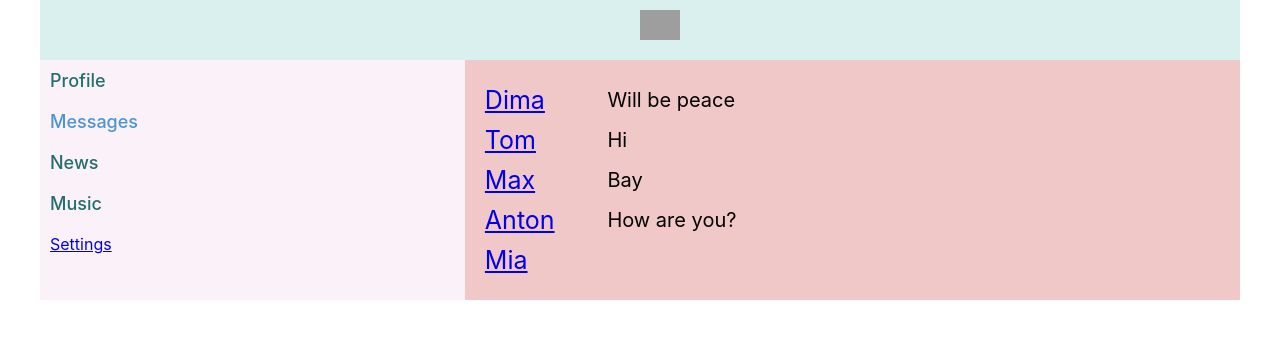
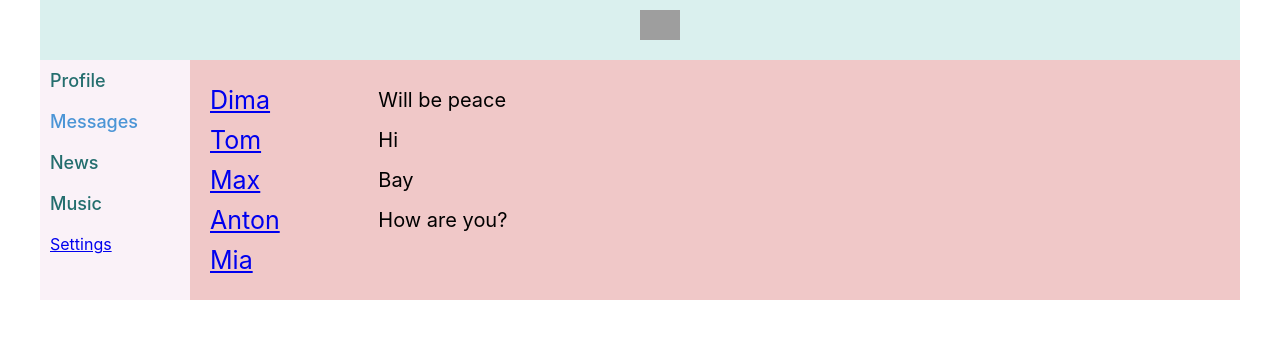
Before and after one commit to yulyazelikova/My-app, a React (Create React App) app: page /dialogs in a window 1280 px wide. Shown: the top 338 px of the page. Built offline with nearby package versions, Linux system fonts and the light colour scheme; grey boxes are pictures that could not be loaded.

Commit message:
рефакторинг

```diff
--- a/src/App.css
+++ b/src/App.css
@@ -5,7 +5,8 @@
   grid-template-areas:
   "h h"
   "n c";
-  grid-template-rows: 60px 1fr;
+  grid-template-rows: 60px 2fr;
+  grid-template-columns: 150px 1fr;
   /* grid-template-columns: 2fr 1fr; */
   /* grid-gap: 10px; */
 }
--- a/src/App.js
+++ b/src/App.js
@@ -22,7 +22,6 @@ function App() {
             <Route path='/music/*' element={<Music />} />
           </Routes>
         </div>
-
       </div>
     </BrowserRouter>
   );
--- /dev/null
+++ b/src/components/Dialogs/DialogItem/DialogItem.jsx
@@ -0,0 +1,14 @@
+import s from './../Dialogs.module.css'
+import { NavLink } from 'react-router-dom';
+
+
+const DialogItem = (props) => {
+  let path = '/dialogs/' + props.id;
+  return (
+    <div className={s.dialog}>
+      <NavLink to={path}>{props.name}</NavLink>
+    </div>
+  )
+}
+
+export default DialogItem;
--- a/src/components/Dialogs/Dialogs.jsx
+++ b/src/components/Dialogs/Dialogs.jsx
@@ -1,20 +1,17 @@
+
+import s from './Dialogs.module.css'
+import DialogItem from './DialogItem/DialogItem';
+import Massage from './Message/Message';
 import { NavLink } from 'react-router-dom';
-import s from './Dialogs.module.css'
 
+const Dialogs = (props) => {
 
-
-const DialogItem = (props) => {
-  let path = '/dialogs/' + props.id;
-  return (
-    <div className={s.dialog}>
-      <NavLink to={path}>{props.name}</NavLink>
-    </div>
-  )
-}
-
-const Massage = (props) => {
-  return <div className={s.massge}>{props.massage}</div>
-}
+  let massage = [
+    { id: 1, massage: 'Will be peace' },
+    { id: 2, massage: 'Hi' },
+    { id: 3, massage: 'Bay' },
+    { id: 4, massage: 'How are you?' },
+  ]
 
   let dialogsData = [
     { id: 1, name: 'Dima' },
@@ -28,18 +25,11 @@ let doalogsElements = dialogsData.map((el) => {
     return <DialogItem id={el.id} name={el.name} />
   })
 
-let massage = [
-  { id: 1, massage: 'Will be peace' },
-  { id: 2, massage: 'Hi' },
-  { id: 3, massage: 'Bay' },
-  { id: 4, massage: 'How are you?' },
-]
 
   let massagesElimints = massage.map((el) => {
     return <Massage massage={el.massage} />
   })
 
-const Dialogs = (props) => {
   return (
     <div className={s.dialogs}>
       <div className={s.dialogItems}>
--- /dev/null
+++ b/src/components/Dialogs/Message/Message.jsx
@@ -0,0 +1,8 @@
+import s from './../Dialogs.module.css'
+
+
+const Massage = (props) => {
+  return <div className={s.massge}>{props.massage}</div>
+}
+
+export default Massage;
--- a/src/components/Profile/MyPosts/MyPosts.jsx
+++ b/src/components/Profile/MyPosts/MyPosts.jsx
@@ -1,5 +1,7 @@
 import s from './MyPosts.module.css';
 import Post from './Post/Post';
+
+const MyPosts = (props) => {
 
   let postsData = [
     { id: 1, message: 'Hello', likeCount: 800 },
@@ -7,12 +9,10 @@ let postsData = [
     { id: 3, message: 'You are beautifu', likeCount: 88 },
   ]
 
-let postsElements = postsData.map(el => {
+  let postsElements = props.postsData.map(el => {
     return <Post message={el.message} likeCount={el.likeCount} />
   })
 
-console.log(postsData[0].likeCount)
-const MyPosts = () => {
   return (
     <div className={s.postsBlock}>
       <div>
--- a/src/components/Profile/ProfoleInfo/ProfileInfo.jsx
+++ b/src/components/Profile/ProfoleInfo/ProfileInfo.jsx
@@ -1,6 +1,6 @@
 import s from './ProfileInfo.module.css'
 
-const ProfileInfo = () => {
+const ProfileInfo = (props) => {
   return (
     <div>
       <div>
--- a/src/components/Profile/profole.jsx
+++ b/src/components/Profile/profole.jsx
@@ -2,10 +2,18 @@ import MyPosts from './MyPosts/MyPosts';
 import s from './profole.module.css';
 import ProfileInfo from './ProfoleInfo/ProfileInfo';
 
-const Profiles = () => {
+const Profiles = (props) => {
+
+    let postsData = [
+    { id: 1, message: 'Hello', likeCount: 800 },
+    { id: 2, message: 'You are luckiest', likeCount: 5 },
+    { id: 3, message: 'You are beautifu', likeCount: 88 },
+  ]
+
+
   return <div>
     <ProfileInfo />
-    <MyPosts />
+    <MyPosts postsData={postsData}/>
   </div>
 }
 
```
Also changed, not shown: src/components/Header/header.png (added). Lines whose indentation alone changed are shown as unchanged.
